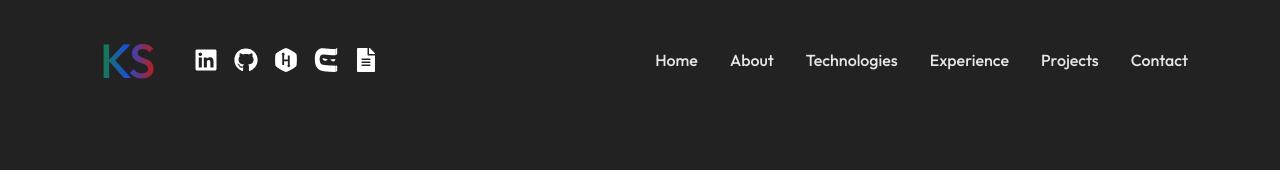
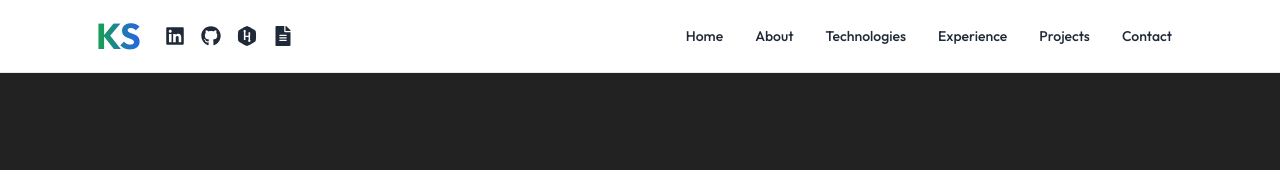
Before and after one commit to Szkrishna/My-Portfolio, a React (Vite) app: page / in a window 1280 px wide. Shown: the top 170 px of the page. Built offline with nearby package versions, Linux system fonts and the light colour scheme.

Commit message:
resume, contact page changes and navbar animation

```diff
--- a/package.json
+++ b/package.json
@@ -11,6 +11,7 @@
   },
   "dependencies": {
     "framer-motion": "^11.18.0",
+    "lucide-react": "^0.518.0",
     "next": "^14.2.5",
     "react": "^18.2.0",
     "react-dom": "^18.2.0",
--- a/src/components/Navbar.jsx
+++ b/src/components/Navbar.jsx
@@ -1,81 +1,185 @@
-import React from "react";
+// import React from "react";
+// import { FaLinkedin, FaGithub, FaHackerrank, FaFileAlt } from "react-icons/fa";
+// import { SiCodingninjas } from "react-icons/si";
+// import { Tooltip } from "react-tooltip";
+
+// const Navbar = ({ scrollToSection, sections }) => {
+//   return (
+//     <nav
+//       className="marker:mb-20 flex items-center justify-between py-8 lg:px-[80px]"
+//       style={{
+//         position: "fixed",
+//         background: "rgb(34, 34, 34)",
+//         minWidth: "100%",
+//         zIndex: "2",
+//       }}
+//     >
+//       <div className="flex flex-shrink-0 items-center px-3">
+//         <div className="mx-2 w-auto">
+//           <p className="text-5xl font-medium bg-gradient-to-r from-green-700 to-red-700 via-blue-700 bg-clip-text text-transparent tracking-tight">
+//             KS
+//           </p>
+//         </div>
+//         <div className="ml-8 my-4 flex items-center justify-center gap-4 text-2xl text-white">
+//           <a href="https://www.linkedin.com/in/krishna-singh-5a2244196/" target="_blank" data-tooltip-id="linkedin">
+//             <FaLinkedin />
+//           </a>
+//           <Tooltip id="linkedin" place="bottom" content="LinkedIn" style={{ fontSize: "16px", backgroundColor: "bg-gray-500" }} />
+
+//           <a href="https://github.com/Szkrishna" target="_blank" data-tooltip-id="github">
+//             <FaGithub />
+//           </a>
+//           <Tooltip id="github" place="bottom" content="GitHub" style={{ fontSize: "16px", backgroundColor: "bg-gray-500" }} />
+
+//           <a href="https://www.hackerrank.com/profile/krisnas9792" target="_blank" data-tooltip-id="hackerrank">
+//             <FaHackerrank />
+//           </a>
+//           <Tooltip id="hackerrank" place="bottom" content="HackerRank" style={{ fontSize: "16px", backgroundColor: "bg-gray-500" }} />
+
+//           {/* <a href="https://www.naukri.com/code360/profile/0cc282c5-cc07-4aa1-92fd-e827575a2843" target="_blank" data-tooltip-id="coding-ninjas">
+//             <SiCodingninjas />
+//           </a>
+//           <Tooltip id="coding-ninjas" place="bottom" content="Coding Ninjas" style={{ fontSize: "16px" }} /> */}
+
+//           <a href="https://drive.google.com/file/d/11NMxvbG-mLYy4Js1Us8QCKHR18HNsiZd/view?usp=sharing" target="_blank" data-tooltip-id="cv">
+//             <FaFileAlt />
+//           </a>
+//           <Tooltip id="cv" place="bottom" content="Download CV" style={{ fontSize: "16px", backgroundColor: "bg-gray-500" }} />
+//         </div>
+//       </div>
+
+//       <div className="hidden sm:ml-8 sm:block">
+//         <div className="flex space-x-2">
+//           <button onClick={() => scrollToSection(sections.heroRef)}
+//             className="rounded-md px-3 py-2 text-md font-medium text-gray-200 hover:bg-gray-500 hover:text-white">
+//             Home
+//           </button>
+//           <button onClick={() => scrollToSection(sections.aboutRef)}
+//             className="rounded-md px-3 py-2 text-md font-medium text-gray-200 hover:bg-gray-500 hover:text-white">
+//             About
+//           </button>
+//           <button onClick={() => scrollToSection(sections.technologiesRef)}
+//             className="rounded-md px-3 py-2 text-md font-medium text-gray-200 hover:bg-gray-500 hover:text-white">
+//             Technologies
+//           </button>
+//           <button onClick={() => scrollToSection(sections.experienceRef)}
+//             className="rounded-md px-3 py-2 text-md font-medium text-gray-200 hover:bg-gray-500 hover:text-white">
+//             Experience
+//           </button>
+//           <button onClick={() => scrollToSection(sections.projectsRef)}
+//             className="rounded-md px-3 py-2 text-md font-medium text-gray-200 hover:bg-gray-500 hover:text-white">
+//             Projects
+//           </button>
+//           <button onClick={() => scrollToSection(sections.contactsRef)}
+//             className="rounded-md px-3 py-2 text-md font-medium text-gray-200 hover:bg-gray-500 hover:text-white">
+//             Contact
+//           </button>
+//         </div>
+//       </div>
+//     </nav>
+//   );
+// };
+
+// export default Navbar;
+
+
+
+import { useState } from "react";
 import { FaLinkedin, FaGithub, FaHackerrank, FaFileAlt } from "react-icons/fa";
-import { SiCodingninjas } from "react-icons/si";
 import { Tooltip } from "react-tooltip";
+import { Menu, X } from "lucide-react";
+import { motion } from "framer-motion";
 
 const Navbar = ({ scrollToSection, sections }) => {
+  const [menuOpen, setMenuOpen] = useState(false);
+
+  const navItems = [
+    { label: "Home", ref: sections.heroRef },
+    { label: "About", ref: sections.aboutRef },
+    { label: "Technologies", ref: sections.technologiesRef },
+    { label: "Experience", ref: sections.experienceRef },
+    { label: "Projects", ref: sections.projectsRef },
+    { label: "Contact", ref: sections.contactsRef },
+  ];
+
   return (
-    <nav
-      className="marker:mb-20 flex items-center justify-between py-8 lg:px-[80px]"
-      style={{
-        position: "fixed",
-        background: "rgb(34, 34, 34)",
-        minWidth: "100%",
-        zIndex: "2",
-      }}
+    <nav className="fixed z-20 w-full bg-white dark:bg-[#0f172a] text-gray-900 dark:text-white border-b border-gray-200 dark:border-gray-700 py-4 px-4 sm:px-8 md:px-16 lg:px-24">
+      <div className="flex justify-between items-center">
+        {/* Logo + Social Icons */}
+        <div className="flex items-center gap-6">
+          <motion.p
+            whileHover={{ scale: 1.2, rotate: 5 }}
+            transition={{ type: "spring", stiffness: 300 }}
+            className="text-4xl font-bold bg-gradient-to-r from-green-600 to-blue-600 bg-clip-text text-transparent"
           >
-      <div className="flex flex-shrink-0 items-center px-3">
-        <div className="mx-2 w-auto">
-          <p className="text-5xl font-medium bg-gradient-to-r from-green-700 to-red-700 via-blue-700 bg-clip-text text-transparent tracking-tight">
             KS
-          </p>
-        </div>
-        <div className="ml-8 my-4 flex items-center justify-center gap-4 text-2xl text-white">
-          <a href="https://www.linkedin.com/in/krishna-singh-5a2244196/" target="_blank" data-tooltip-id="linkedin">
+          </motion.p>
+
+          <div className="flex gap-4 text-xl text-gray-800 dark:text-gray-100">
+            <a whileHover={{ scale: 1.2, rotate: 5 }} transition={{ type: "spring", stiffness: 400 }} href="https://www.linkedin.com/in/krishna-singh-5a2244196/" target="_blank" rel="noopener noreferrer" data-tooltip-id="linkedin">
               <FaLinkedin />
             </a>
-          <Tooltip id="linkedin" place="bottom" content="LinkedIn" style={{ fontSize: "16px" }} />
+            <Tooltip id="linkedin" place="bottom" content="LinkedIn" style={{ fontSize: "14px", backgroundColor: "#6B7280" }} />
 
-          <a href="https://github.com/Szkrishna" target="_blank" data-tooltip-id="github">
+            <a href="https://github.com/Szkrishna" target="_blank" rel="noopener noreferrer" data-tooltip-id="github">
               <FaGithub />
             </a>
-          <Tooltip id="github" place="bottom" content="GitHub" style={{ fontSize: "16px" }} />
+            <Tooltip id="github" place="bottom" content="GitHub" style={{ fontSize: "14px", backgroundColor: "#6B7280" }} />
 
-          <a href="https://www.hackerrank.com/profile/krisnas9792" target="_blank" data-tooltip-id="hackerrank">
+            <a href="https://www.hackerrank.com/profile/krisnas9792" target="_blank" rel="noopener noreferrer" data-tooltip-id="hackerrank">
               <FaHackerrank />
             </a>
-          <Tooltip id="hackerrank" place="bottom" content="HackerRank" style={{ fontSize: "16px" }} />
+            <Tooltip id="hackerrank" place="bottom" content="HackerRank" style={{ fontSize: "14px", backgroundColor: "#6B7280" }} />
 
-          <a href="https://www.naukri.com/code360/profile/0cc282c5-cc07-4aa1-92fd-e827575a2843" target="_blank" data-tooltip-id="coding-ninjas">
-            <SiCodingninjas />
-          </a>
-          <Tooltip id="coding-ninjas" place="bottom" content="Coding Ninjas" style={{ fontSize: "16px" }} />
-
-          <a href="https://drive.google.com/file/d/1qZ5N_m124JOQGdqAkXmlnlYtYA9iR0GA/view?usp=sharing" target="_blank" data-tooltip-id="cv">
+            <a href="https://drive.google.com/file/d/11NMxvbG-mLYy4Js1Us8QCKHR18HNsiZd/view?usp=sharing" target="_blank" rel="noopener noreferrer" data-tooltip-id="cv">
               <FaFileAlt />
             </a>
-          <Tooltip id="cv" place="bottom" content="Download CV" style={{ fontSize: "16px" }} />
+            <Tooltip id="cv" place="bottom" content="Download CV" style={{ fontSize: "14px", backgroundColor: "#6B7280" }} />
           </div>
         </div>
 
-      <div className="hidden sm:ml-8 sm:block">
-        <div className="flex space-x-2">
-          <button onClick={() => scrollToSection(sections.heroRef)}
-            className="rounded-md px-3 py-2 text-md font-medium text-gray-200 hover:bg-gray-500 hover:text-white">
-            Home
-          </button>
-          <button onClick={() => scrollToSection(sections.aboutRef)}
-            className="rounded-md px-3 py-2 text-md font-medium text-gray-200 hover:bg-gray-500 hover:text-white">
-            About
-          </button>
-          <button onClick={() => scrollToSection(sections.technologiesRef)}
-            className="rounded-md px-3 py-2 text-md font-medium text-gray-200 hover:bg-gray-500 hover:text-white">
-            Technologies
-          </button>
-          <button onClick={() => scrollToSection(sections.experienceRef)}
-            className="rounded-md px-3 py-2 text-md font-medium text-gray-200 hover:bg-gray-500 hover:text-white">
-            Experience
-          </button>
-          <button onClick={() => scrollToSection(sections.projectsRef)}
-            className="rounded-md px-3 py-2 text-md font-medium text-gray-200 hover:bg-gray-500 hover:text-white">
-            Projects
-          </button>
-          <button onClick={() => scrollToSection(sections.contactsRef)}
-            className="rounded-md px-3 py-2 text-md font-medium text-gray-200 hover:bg-gray-500 hover:text-white">
-            Contact
+        {/* Desktop Navigation */}
+        <div className="hidden sm:flex gap-2">
+          {navItems.map((item, index) => (
+            <motion.button
+              whileHover={{ scale: 1.15 }}
+              transition={{ type: "spring", stiffness: 300 }}
+              key={index}
+              onClick={() => scrollToSection(item.ref)}
+              className="rounded px-3 py-2 text-sm font-medium text-gray-800 dark:text-gray-200 hover:bg-gray-300 dark:hover:bg-gray-700"
+            >
+              {item.label}
+            </motion.button>
+          ))}
+        </div>
+
+        {/* Mobile Hamburger */}
+        <div className="sm:hidden">
+          <button onClick={() => setMenuOpen(!menuOpen)}>
+            {menuOpen ? <X size={26} /> : <Menu size={26} />}
           </button>
         </div>
       </div>
+
+      {/* Mobile Dropdown Menu */}
+      {menuOpen && (
+        <div className="mt-2 flex flex-col sm:hidden bg-gray-100 dark:bg-gray-900 border-t border-gray-300 dark:border-gray-800 p-2">
+          {navItems.map((item, index) => (
+            <motion.button
+              whileHover={{ scale: 1.1 }}
+              transition={{ type: "spring", stiffness: 300 }}
+              key={index}
+              onClick={() => {
+                scrollToSection(item.ref);
+                setMenuOpen(false);
+              }}
+              className="text-left px-3 py-2 text-sm text-gray-800 dark:text-gray-200 hover:bg-gray-300 dark:hover:bg-gray-700"
+            >
+              {item.label}
+            </motion.button>
+          ))}
+        </div>
+      )}
     </nav>
   );
 };
```
Also changed, not shown: src/components/Contacts.jsx (+43 -15 lines), 1 other file (tests, documents, lock files or other folders). Lines whose indentation alone changed are shown as unchanged.
